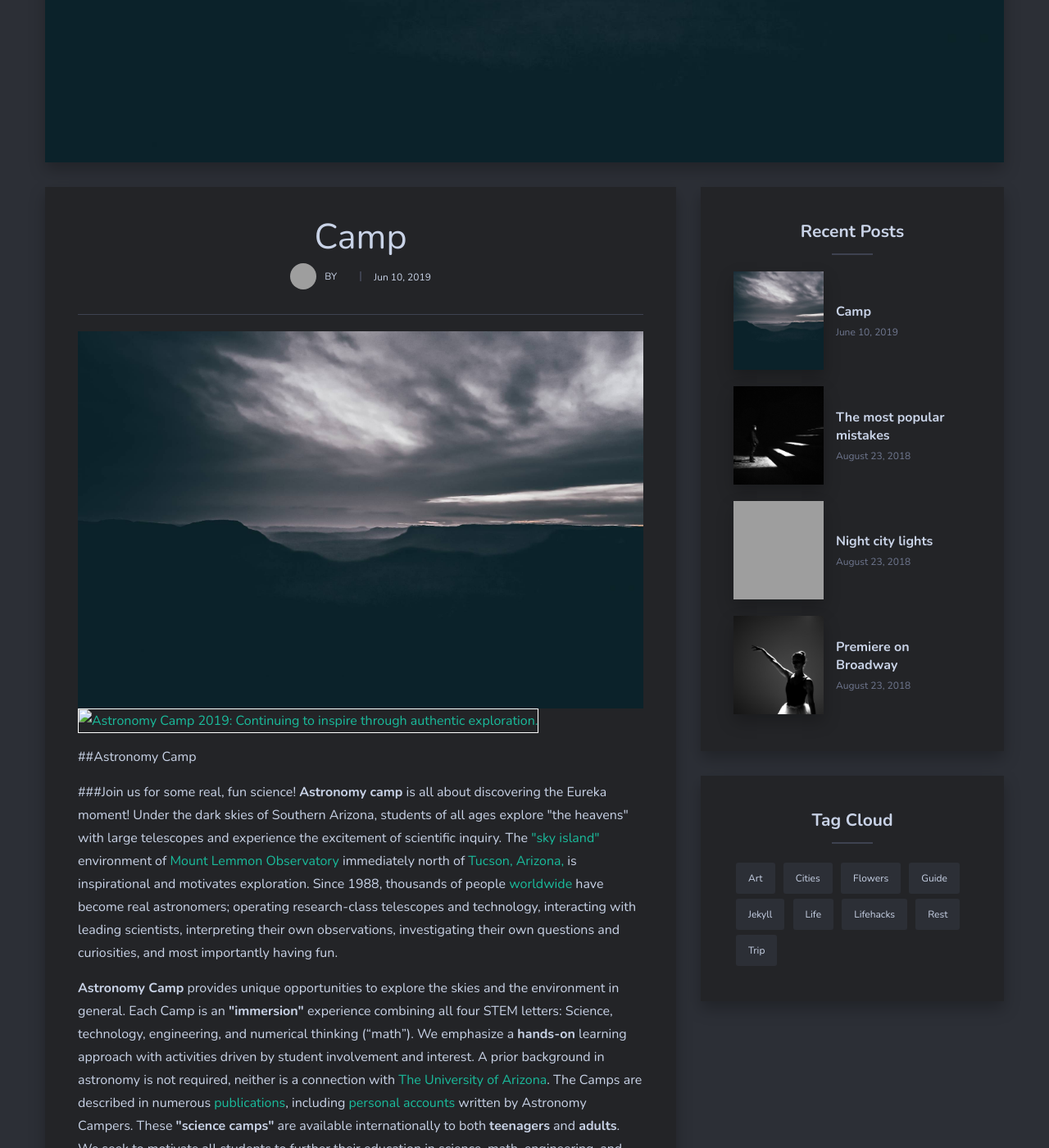
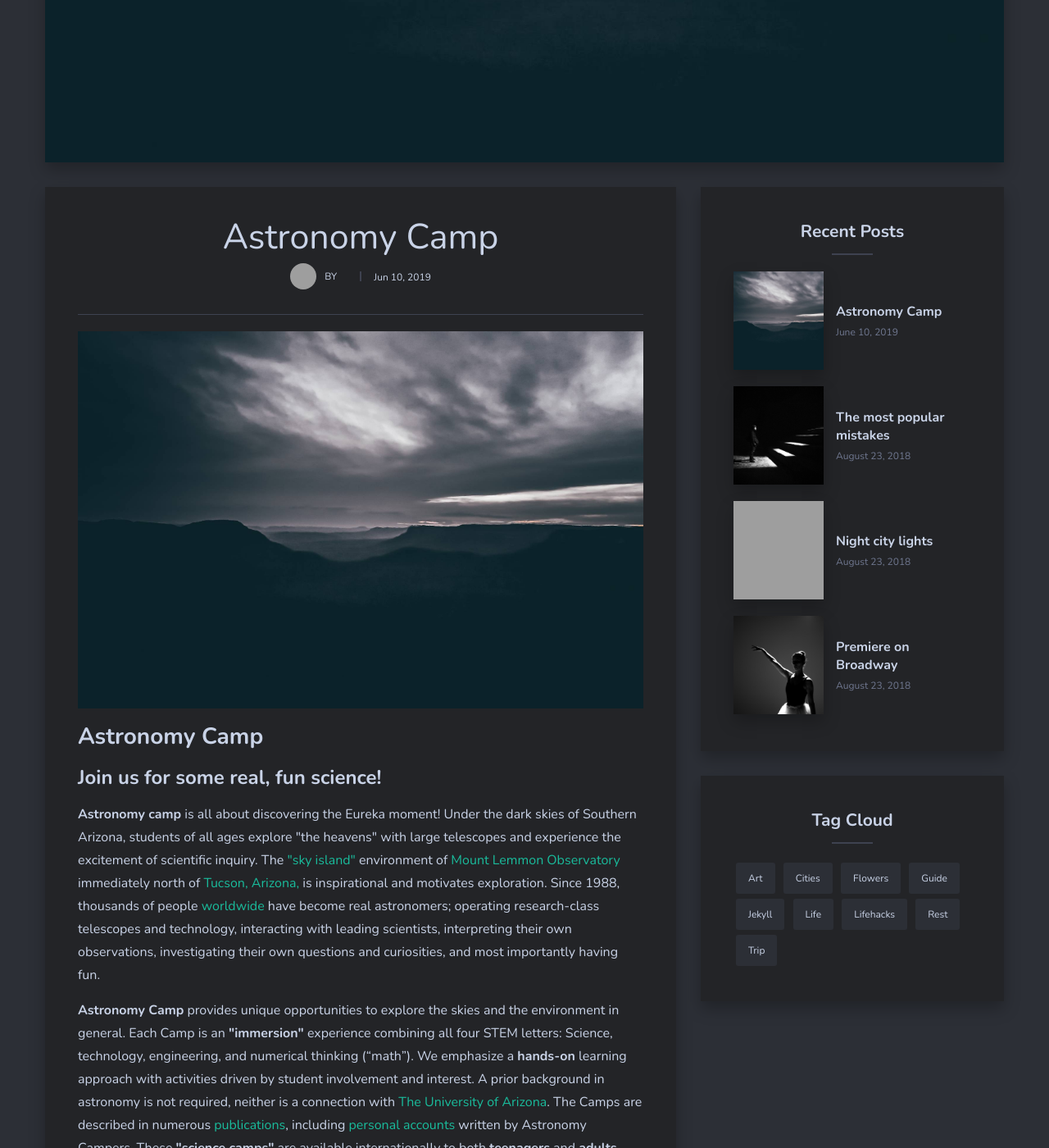
Before and after one commit to stewardwildcat/astronomycamp.github.io, a Jekyll site: the page built from _posts/2019-06-09-camp.markdown, in a window 1280 px wide and 1400 px high, scrolled down 497 px. Shown: the whole window at 82% size. Built offline with Jekyll 4.4.1, drawn with Linux system fonts in a browser that asks for light colours; nearby versions of some CDN libraries; grey boxes are pictures that could not be loaded.

Commit message:
Update 2019-06-09-camp.markdown

```diff
--- a/_posts/2019-06-09-camp.markdown
+++ b/_posts/2019-06-09-camp.markdown
@@ -1,16 +1,15 @@
 ---
 layout: post
-title:
+title:  Astronomy Camp
 date:   2019-06-09 16:00005 -0800
 image:  11.jpg
 tags:
 ---
 ![]({{site.baseurl}}/img/11.jpg)
-<a href="img/11.jpg"><img alt="Astronomy Camp 2019: Continuing to inspire through authentic exploration." title="Come explore the skies with students from around the world. (Image from Apollo 15; July 26, 1971)" src="img/11.jpg" style="width:359px; height:213px; border:1px solid white; float:center;"/></a>
 
-##Astronomy Camp
+## Astronomy Camp
 
-###Join us for some real, fun science!
+### Join us for some real, fun science!
 **Astronomy camp** is all about discovering the Eureka moment! Under the dark skies of Southern Arizona, students of all ages explore &quot;the heavens&quot; with large telescopes and experience the excitement of scientific inquiry. The <a href="http://www.azwild.org/regions/skyisland.php">&quot;sky island&quot;</a> environment of  <a href="./pages/lemmon.html">Mount Lemmon Observatory</a> immediately north of <a href="http://www.visittucson.org/visitor/about/">Tucson, Arizona,</a> is inspirational and motivates exploration. Since 1988, thousands of people <a href="./images/US&World2014.jpg">worldwide</a> have become real astronomers; operating research-class telescopes and technology, interacting with leading scientists, interpreting their own observations, investigating their own questions and curiosities, and most importantly having fun.
 
 <strong>Astronomy Camp</strong> provides unique opportunities to explore the skies and the environment in general.  Each Camp is an <strong>&quot;immersion&quot;</strong> experience combining all four STEM letters: Science, technology, engineering, and numerical thinking ("math"). We emphasize a <strong>hands-on</strong> learning approach with activities driven by student involvement and interest. A prior background in astronomy is not required, neither is a connection with <a href="http://www.arizona.edu">The University of Arizona</a>.  The Camps are described in numerous <a href="./publications.html">publications</a>, including <a href="./publications.html#Camper_Articles">personal accounts</a> written by Astronomy Campers.
```
